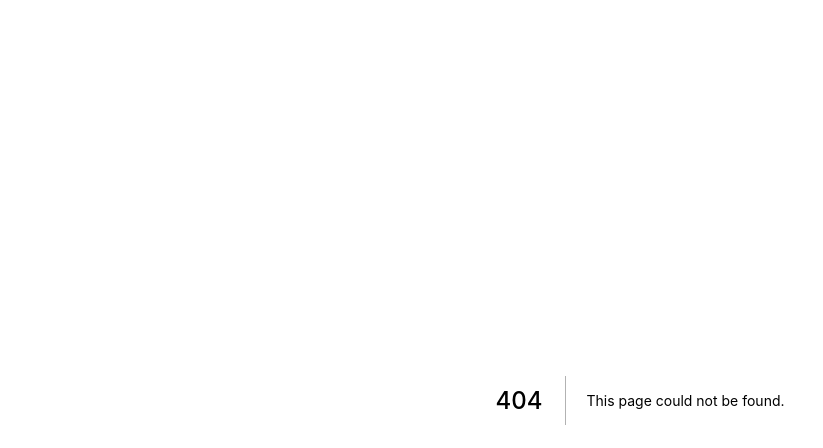
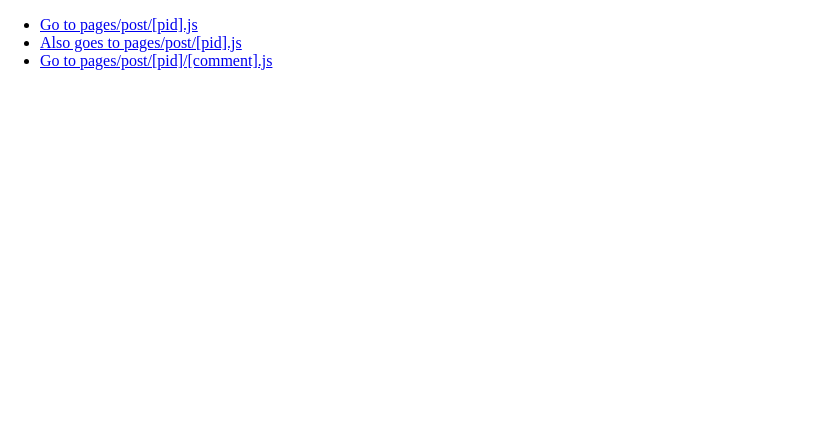
Before and after one commit to Marvin678/capstone-project, a Next.js app: page /beispiel in a window 1280 px wide. Before the commit this address had no page. Shown: the top 448 px of the page, without its empty margins (0-823 px from the left). Built offline with nearby package versions, Linux system fonts and the light colour scheme.

Commit message:
add detail side

```diff
--- /dev/null
+++ b/src/pages/beispiel.js
@@ -0,0 +1,25 @@
+import Link from 'next/link';
+
+function Home() {
+	return (
+		<ul>
+			<li>
+				<Link href="/post/abc">
+					<a>Go to pages/post/[pid].js</a>
+				</Link>
+			</li>
+			<li>
+				<Link href="/post/abc?foo=bar">
+					<a>Also goes to pages/post/[pid].js</a>
+				</Link>
+			</li>
+			<li>
+				<Link href="/post/abc/a-comment">
+					<a>Go to pages/post/[pid]/[comment].js</a>
+				</Link>
+			</li>
+		</ul>
+	);
+}
+
+export default Home;
```
Also changed, not shown: src/components/Details.js (added, +36 -0 lines), src/components/Searchfield.js (+7 -2 lines).
